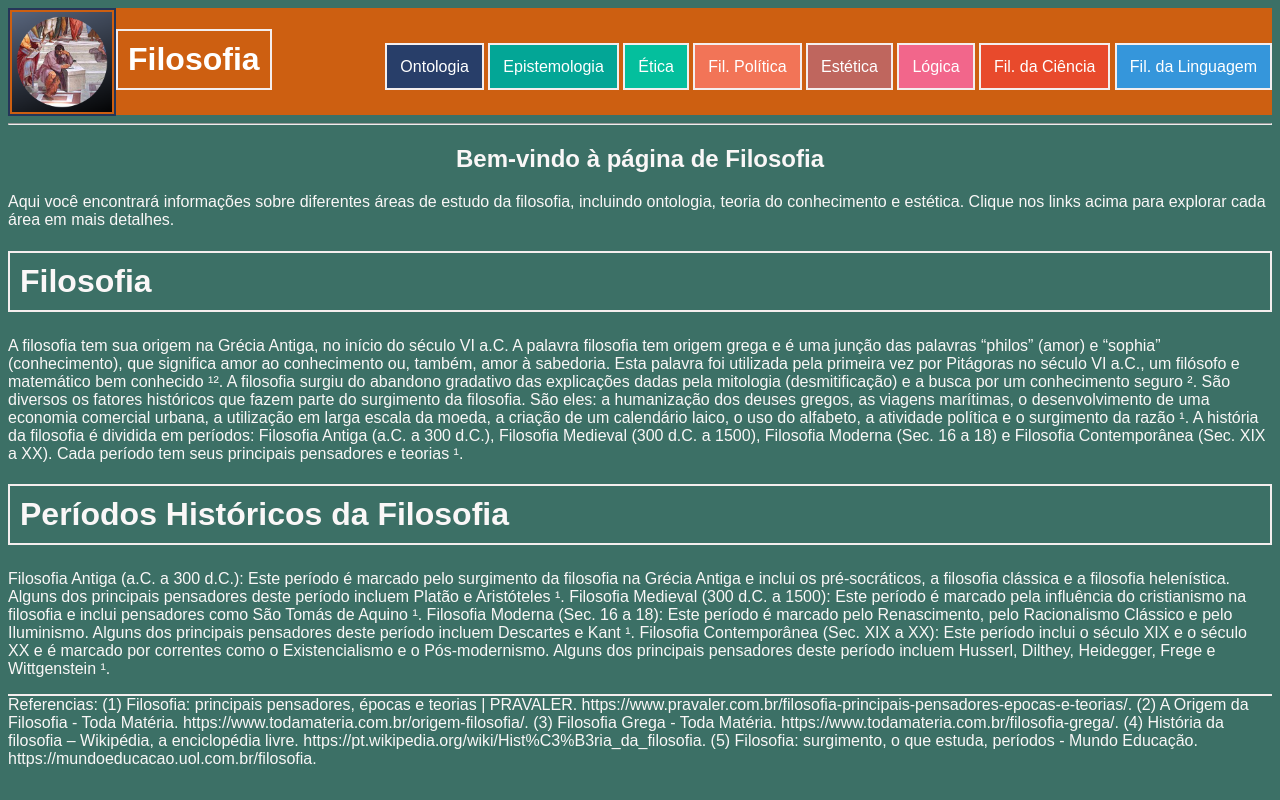
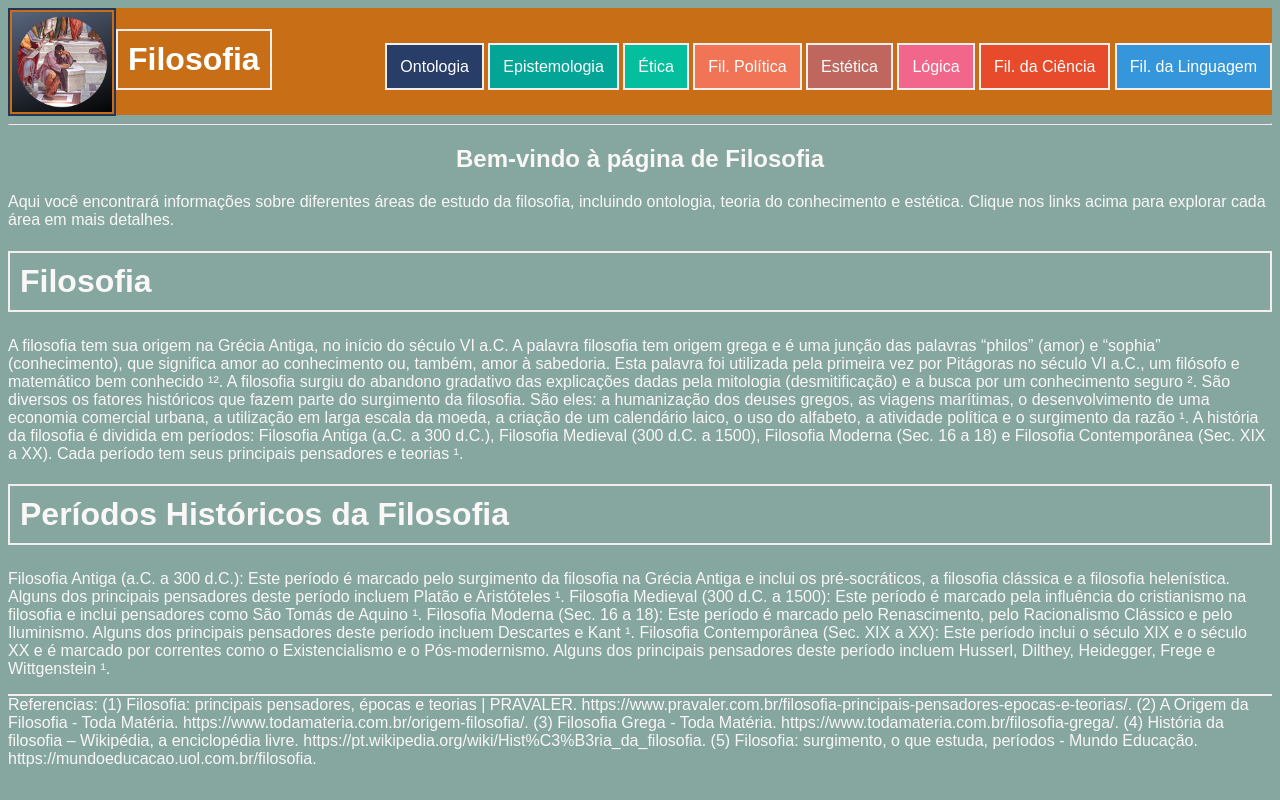
Before and after one commit to marcelomuril/estudos-de-filosofia, a plain HTML site: page index.html in a window 1280 px wide. Drawn offline with Linux system fonts and the light colour scheme.

Commit message:
mudei cor do index

```diff
--- a/style.css
+++ b/style.css
@@ -4,11 +4,11 @@ img {
 }
 body {
     font-family: Arial, sans-serif;
-    background-color: #3c7066;
+    background-color: #3c70669e;
     color: #faf7f7;}
 
   header {
-    background-color: #cd5f11;
+    background-color: #ce690ae8;
     color: white;
     padding: 2
 
```
